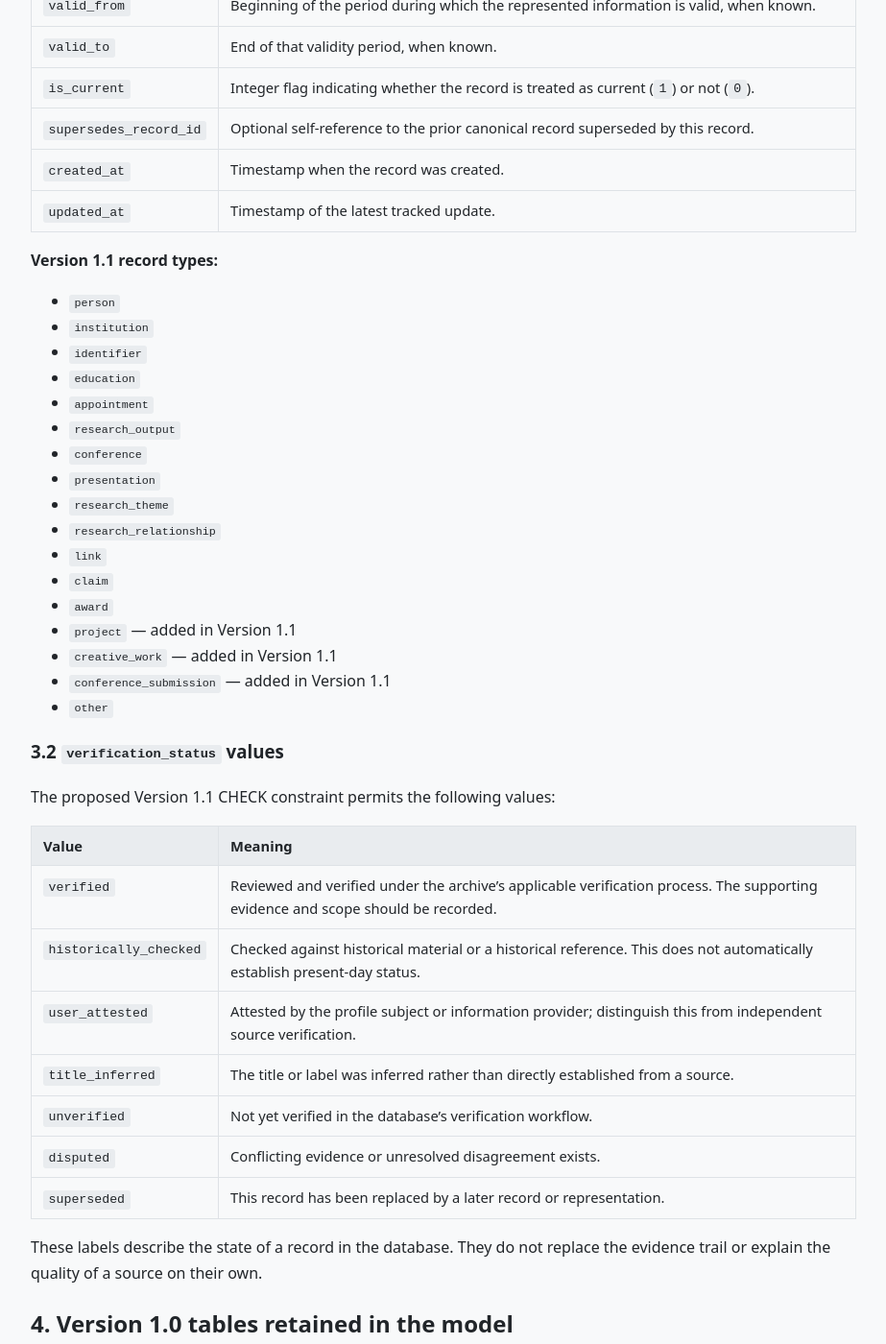
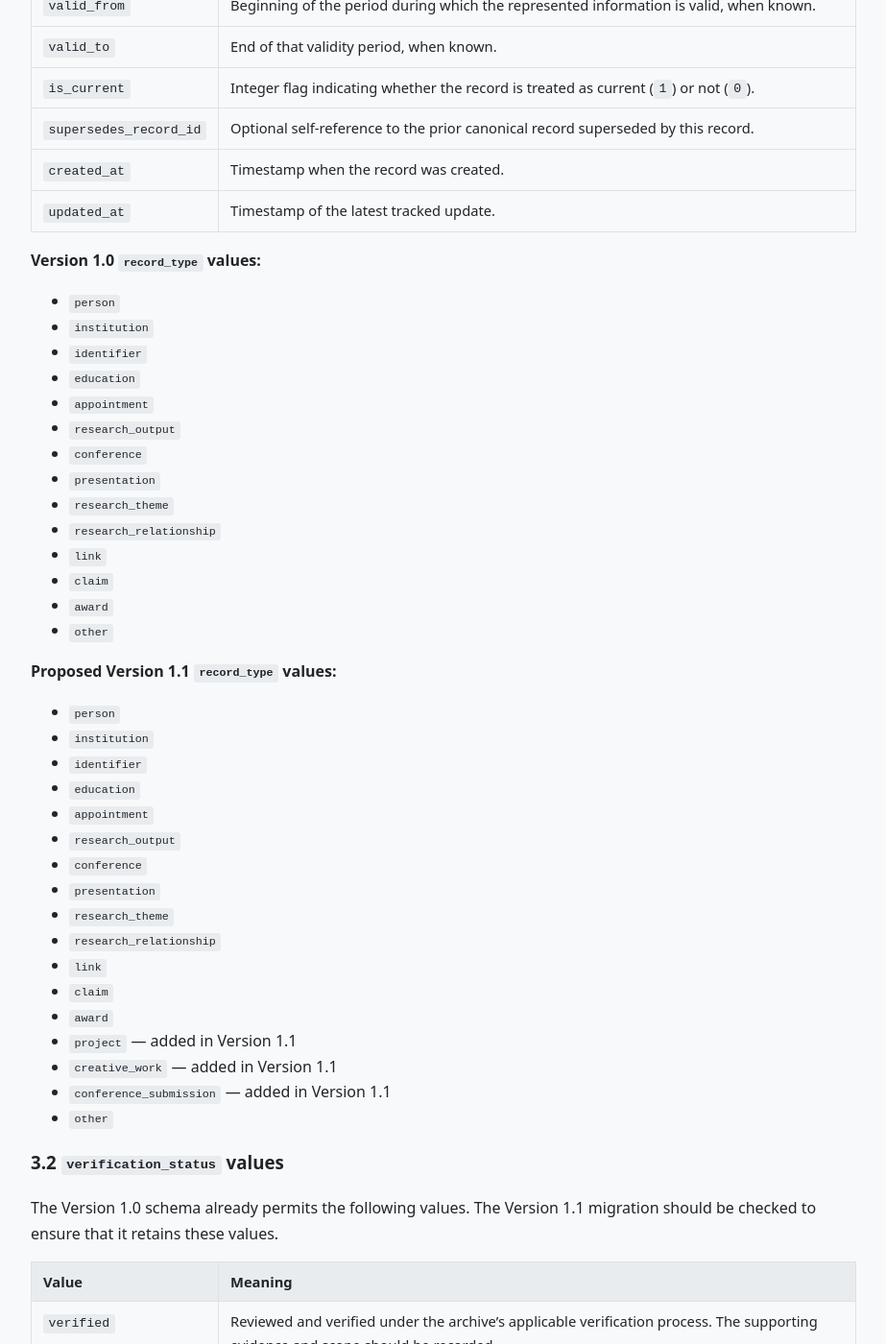
Before and after one commit to pravinkumar-ghodake/pravinkumar-ghodake-academic-archive, a Jekyll site: the page built from 02-ai-knowledge-base/DATA_DICTIONARY.md, in a window 1280 px wide and 1400 px high, scrolled down 2690 px. Shown: the whole window at 96% size, without its empty margins (178-1101 px from the left). Built offline with Jekyll 4.4.1, drawn with Linux system fonts in a browser that asks for light colours; our own code applies the rules of GitHub Pages for plain Markdown files; some of the changed text lies outside the part shown.

Commit message:
Update DATA_DICTIONARY.md

```diff
--- a/02-ai-knowledge-base/DATA_DICTIONARY.md
+++ b/02-ai-knowledge-base/DATA_DICTIONARY.md
@@ -81,7 +81,24 @@ The central table for canonical entities.
 | `created_at` | Timestamp when the record was created. |
 | `updated_at` | Timestamp of the latest tracked update. |
 
-**Version 1.1 record types:**
+**Version 1.0 `record_type` values:**
+
+- `person`
+- `institution`
+- `identifier`
+- `education`
+- `appointment`
+- `research_output`
+- `conference`
+- `presentation`
+- `research_theme`
+- `research_relationship`
+- `link`
+- `claim`
+- `award`
+- `other`
+
+**Proposed Version 1.1 `record_type` values:**
 
 - `person`
 - `institution`
@@ -103,7 +120,7 @@ The central table for canonical entities.
 
 ### 3.2 `verification_status` values
 
-The proposed Version 1.1 CHECK constraint permits the following values:
+The Version 1.0 schema already permits the following values. The Version 1.1 migration should be checked to ensure that it retains these values.
 
 | Value | Meaning |
 |---|---|
@@ -124,6 +141,7 @@ The following tables form the pre-existing Version 1.0 model. Their detailed col
 | Table | Purpose |
 |---|---|
 | `schema_metadata` | Stores database-level metadata, including the schema version and database status. |
+| `records` | Common registry for canonical entities, stable IDs, record types and shared metadata. |
 | `people` | Person-specific details for canonical person records, including the profile-subject record. |
 | `institutions` | Institution-specific details for canonical institution records. |
 | `identifiers` | Persistent or external identifiers associated with canonical records. |
@@ -600,6 +618,8 @@ The recorded read-only inspection of the canonical `profile.sqlite` database rep
 | SQLite integrity check | `ok` |
 | Foreign-key check | 0 violations |
 
+The Version 1.0 `schema.sql` defines 25 tables, four views, and 30 explicit index definitions, consistent with these reported structural counts.
+
 Recorded database file details at the time of inspection:
 
 - Filename: `profile.sqlite`
@@ -618,15 +638,17 @@ The inspection also noted that the 10 research-theme rows were provisional and u
 | Version 1.0 schema | Existing baseline |
 | `profile.sqlite` | Canonical database; retain unchanged until an approved migration |
 | Version 1.1 migration plan | Created |
-| Version 1.1 migration SQL | Prepared; execution not confirmed |
+| Version 1.1 migration SQL | Prepared; not executed against the canonical database |
 | Version 1.1 data dictionary | Proposed reference in this file |
 | Migration test on a separate database copy | Deferred |
 | Version 1.1 integrity and relationship validation | Pending |
-| Canonical database deployment | Not authorized / not performed |
+| Canonical database deployment | Not performed; Version 1.0 remains current |
 
 **Important:** A table or field described as Version 1.1 proposed is not evidence that it already exists in `profile.sqlite`. Do not update the live schema version to `1.1` until the migration has been tested and approved.
 
 ## 12. Authoritative project files
+
+The paths below refer to current repository paths. Original or import-time filenames, including any duplicate-upload suffixes, should be retained only where they document the actual source filename. A suffix alone does not establish a separate dataset.
 
 - `schema.sql` — Version 1.0 schema definition and baseline SQL reference.
 - `migrations/001_schema_v1_0_to_v1_1.sql` — proposed Version 1.0-to-1.1 migration.
```
